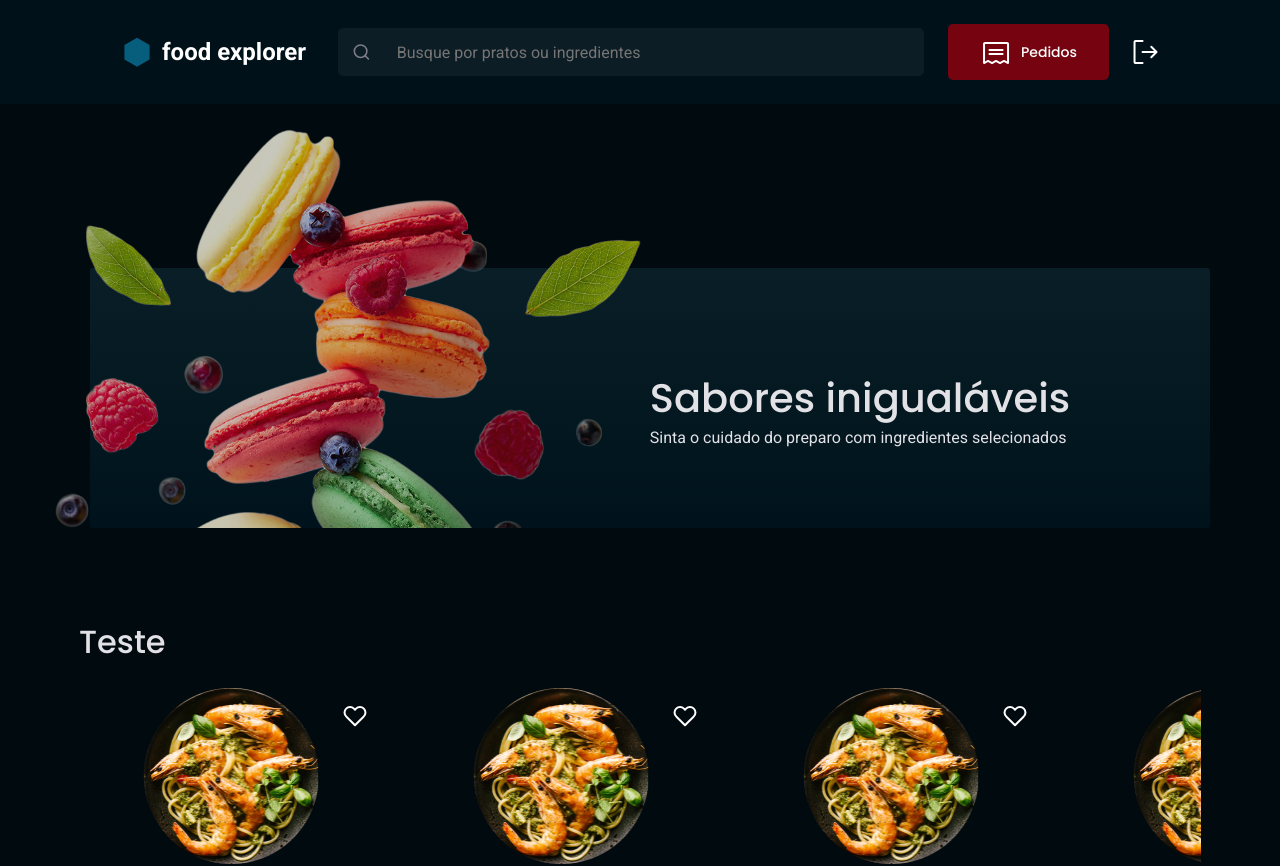
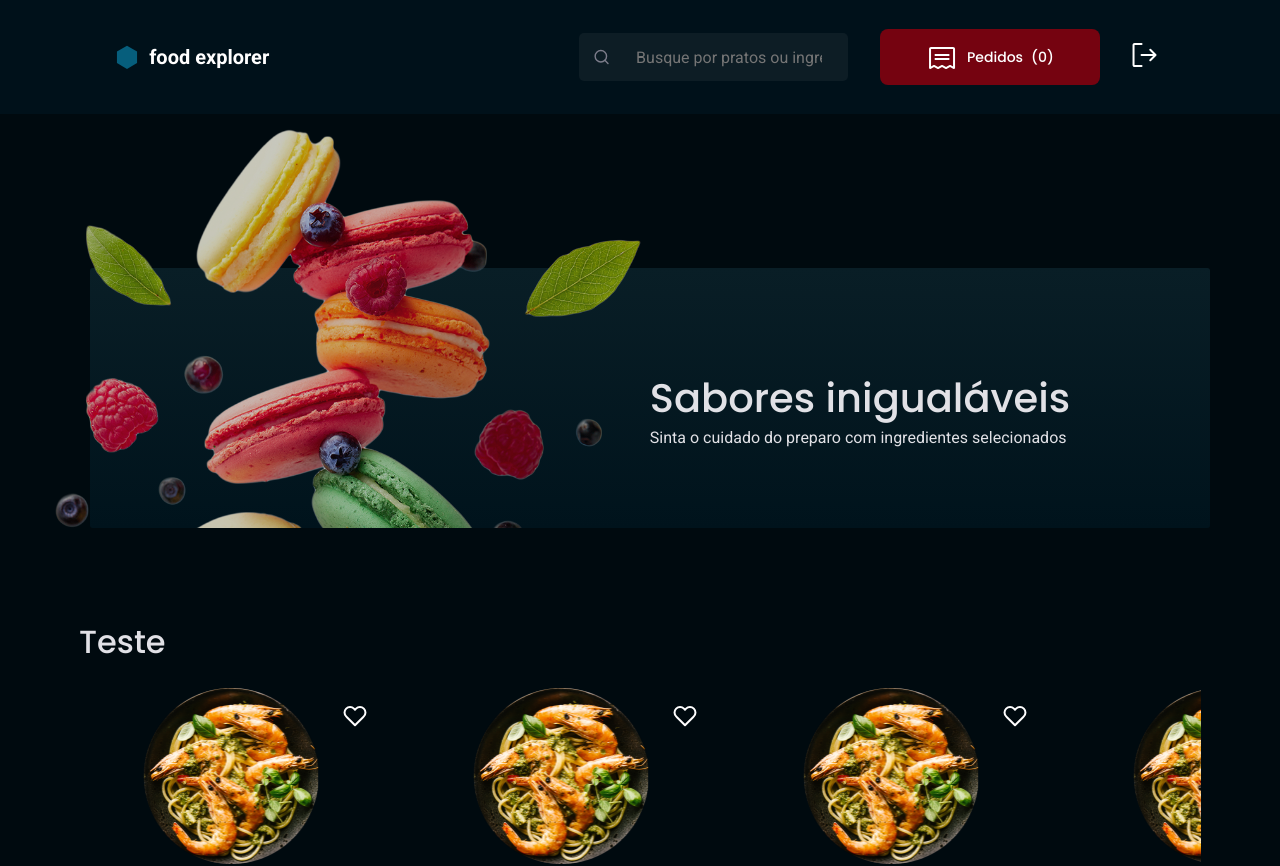
Before and after one commit to guiogigo/Food-Explorer-Front, a React (Vite) app: page / in a window 1280 px wide. Shown: the top 866 px of the page. Built offline with nearby package versions, Linux system fonts and the light colour scheme.

Commit message:
Header fix

```diff
--- a/src/components/Header/index.jsx
+++ b/src/components/Header/index.jsx
@@ -1,5 +1,5 @@
-import { Container, Profile, Menu } from "./styles";
-import { FiSearch, FiList } from 'react-icons/fi'
+import { Container, Profile } from "./styles";
+import { FiSearch, FiList, FiX } from 'react-icons/fi'
 
 import { Button } from '../Button/index.jsx'
 import { Input } from "../Input/index.jsx";
@@ -7,14 +7,23 @@ import { Input } from "../Input/index.jsx";
 import rocketIcon from '../../assets/rocket-icon.svg';
 import logoutIcon from '../../assets/logout-icon.svg';
 import receiptIcon from "../../assets/receipt-icon.svg"
+import { useRef } from "react";
 
 
 export function Header() {
+    const navRef = useRef()
+
+    function toggleNavbar(e) {
+        console.log('toggleNavbar', e.target);
+        navRef.current.classList.toggle('mobile-menu');
+    }
+
     return(
         <Container>
-            <Menu>
-                <FiList/>
-            </Menu>
+            <button className="menu no-bg" onClick={toggleNavbar}>
+                <FiList id="menu-img" size={24}/>
+            </button>
+
             <Profile>
                 <img src={rocketIcon} alt="" />
                 <div>
@@ -22,16 +31,33 @@ export function Header() {
                     <span>admin</span>
                 </div>
             </Profile>
-            <div className="desktop">
-                <Input icon={FiSearch} placeholder="Busque por pratos ou ingredientes"/>
 
-                <Button icon={receiptIcon} text={"Pedidos"}/>
+            <div className="navBar">
+                <nav ref={navRef}>
+                    <button className="menu no-bg" onClick={toggleNavbar}>
+                        <FiX size={24}/>
+                        Menu
+                    </button>
 
-                <img src={logoutIcon} alt="" />
+                    <Input icon={FiSearch} placeholder="Busque por pratos ou ingredientes"/>
+
+                    <button className="mobile-button">
+                        <span>Sair</span>
+                    </button>
+                </nav>
+
+                <button id="btn-order" type="button">
+                    <img src={receiptIcon} alt="" />
+                    <span className="btn-order-txt">Pedidos</span>
+                    <span className="btn-order-qtd">0</span>
+                </button>
+
+                <button id="exit" className="no-bg">
+                    <img src={logoutIcon} alt="Sair da aplicação" />
+                </button>
+
             </div>
-            <div className="mobile">
-                <img src={receiptIcon} alt=""/>
-            </div>
+
 
 
         </Container>
--- a/src/components/Header/styles.js
+++ b/src/components/Header/styles.js
@@ -1,46 +1,216 @@
 import { styled } from 'styled-components';
-import { SCREEN } from '../../styles/deviceBreakpoints';
+import { DEVICE_BREAKPOINTS, SCREEN } from '../../styles/deviceBreakpoints';
 
 export const Container = styled.header`
     grid-area: header;
 
-    height: 10.4rem;
+    min-height: 11.4rem;
     width: 100%;
+    padding-inline: 2.8rem;
 
     background-color: ${({theme}) => theme.COLORS.DARK_600};
 
     display: flex;
+    flex-direction: row;
+    align-items: center;
     justify-content: space-between;
-    align-items: center;
-    gap: 3.2rem;
+    gap: 1.6rem;
 
-    padding: 2.4rem 12.2rem;
 
-    .desktop {
-        width: 100%;
-        display: flex;
-        justify-content: space-between;
-        align-items: center;
-        gap: 2.4rem;
-    }
-    > img {
-        width: 2.4rem;
-        height: 2.4rem;
+    .desktop-only {
+        display: none;
+
+        ${DEVICE_BREAKPOINTS.LG} {
+            display: initial;
+        }
     }
 
-    .mobile {
+    button.no-bg {
+        border: 0;
+        border-radius: 2px;
+        background: none;
+        padding: .8rem .8rem .8rem 0;
+        display: flex;
+        align-items: center;
+        justify-content: center;
+
+        color: ${({theme}) => theme.COLORS.LIGHT_100};
+        font-family: 'Roboto';
+        font-size: 2.1rem;
+        gap: 1.6rem;
+
+        img {
+            -webkit-user-select: none; /* Safari */
+            -moz-user-select: none; /* Firefox */
+            -ms-user-select: none; /* IE10+/Edge */
+            user-select: none; /* Standard */
+        }
+    }
+
+    nav {
+        z-index: 999;
+        position: fixed;
+        top: 0;
+        left: 0;
+        width: 100%;
+        height: 100%;
+        padding: 5.6rem 2.8rem;
+
+        background: ${({ theme }) => theme.COLORS.DARK_400};
+
+        display: flex;
+        flex-direction: column;
+        align-items: flex-start;
+
+        opacity: 0;
+        transform: translateY(-100%);
+
+
+        transition: all 300ms;
+
+        .input {
+        margin-top: 6.5rem;
+        margin-bottom: 3.6rem;
+        width: 100%;
+        }
+    }
+
+    nav.mobile-menu {
+        opacity: 1;
+        transform: translateY(0);
+    }
+
+    .mobile-button {
+        display: block;
+        width: 100%;
+        text-align: left;
+        border: none;
+        border-bottom: 1px solid ${({ theme }) => theme.COLORS.DARK_1000};
+        height: 5.4rem;
+
+        background: none;
+        color: ${({ theme }) => theme.COLORS.LIGHT_100};
+        font-family: 'Roboto';
+        font-size: 2.1rem;
+        gap: 1.6rem;
+    }
+
+    #exit {
         display: none;
     }
 
-    @media (max-width: ${SCREEN.MD}) {
-        .desktop {
+    ${DEVICE_BREAKPOINTS.LG} {
+        padding-inline: clamp(10px, 9vw, 12.3rem);
+        padding-top: 0;
+        gap: 3.2rem;
+
+        button.menu {
             display: none;
         }
-        .mobile {
-            display: block;
+
+        nav {
+            background: initial;
+            position: initial;
+            top: initial;
+            left: initial;
+            width: initial;
+            height: initial;
+            padding: initial;
+            opacity: initial;
+            transform: initial;
+
+            flex-direction: row;
+            align-items: center;
+
+            .mobile-button {
+                display: none;
+            }
         }
 
-        padding: 7.2rem 3.6rem 3.6rem;
+        #exit {
+            display: initial;
+        }
+
+        .navBar {
+            display: flex;
+            flex-direction: row;
+            align-items: center;
+            gap: 3.2rem;
+        }
+    }
+
+    #btn-order {
+        position: relative;
+        border: none;
+        background: none;
+        display: flex;
+        justify-content: center;
+        align-items: center;
+        gap: .8rem;
+
+        .btn-order-txt {
+            display: none;
+        }
+        .btn-order-qtd {
+            color: ${({ theme }) => theme.COLORS.LIGHT_100};
+            background-color:  ${({ theme }) => theme.COLORS.TOMATO_100};
+            padding: 8px;
+            width: 20px;
+            height: 20px;
+            border-radius: 50%;
+            display: flex;
+            justify-content: center;
+            align-items: center;
+
+            font-family: 'Poppins';
+            font-style: normal;
+            font-weight: 500;
+            font-size: 1.4rem;
+            line-height: 24px;
+
+            position: absolute;
+            top: -15%;
+            right: -15%;
+            overflow: hidden;
+        }
+
+        ${DEVICE_BREAKPOINTS.LG} {
+            border-radius: 8px;
+            padding: 12px 46px;
+            background-color:  ${({ theme }) => theme.COLORS.TOMATO_100};
+
+            .btn-order-qtd,
+            .btn-order-txt {
+                display: inline;
+                color: ${({ theme }) => theme.COLORS.LIGHT_100};
+
+                font-family: 'Poppins';
+                font-style: normal;
+                font-weight: 500;
+                font-size: 14px;
+                line-height: 24px;
+            }
+
+            .btn-order-qtd {
+                position: unset;
+                top: unset;
+                right: unset;
+                padding: unset;
+                width: unset;
+                height: unset;
+                border-radius: unset;
+                justify-content: unset;
+                align-items: unset;
+                overflow: unset;
+            }
+
+            .btn-order-qtd::before {
+                content: '(';
+            }
+            .btn-order-qtd::after {
+                content: ')';
+            }
+        }
     }
 `;
 
@@ -48,10 +218,11 @@ export const Profile = styled.div`
     display: flex;
     align-items: center;
     gap: 10px;
+    max-width:
 
     h1 {
         font-family: Roboto;
-        font-size: 2.4rem;
+        font-size: 2.1rem;
         font-style: normal;
         font-weight: 700;
         line-height: normal;
@@ -70,8 +241,8 @@ export const Profile = styled.div`
     }
 
     > img {
-        width: 30px;
-        height: 30px;
+        width: 2.4rem;
+        height: 2.4rem;
     }
 
     > div {
--- a/src/components/Item/index.jsx
+++ b/src/components/Item/index.jsx
@@ -6,6 +6,7 @@ import { RiArrowDropRightLine } from 'react-icons/ri'
 
 
 export function Item({img ,title, desc, price}) {
+
     return(
         <Container >
             <Heart icon={FiHeart}/>
--- a/src/pages/Home/index.jsx
+++ b/src/pages/Home/index.jsx
@@ -33,11 +33,13 @@ export function Home() {
                     </div>
                 </Banner>
 
+
                 <SwiperComponent title="Teste">
                     {dados.map((dish, id) => (
                         <Item img={imgTeste} title="comida" key={`dish:${dish.id}`} desc="Massa fresca com camarões e pesto. " price="79,97"/>
                     ))}
                 </SwiperComponent>
+
 
                 <Item img={imgTeste} title="Spaguetti Gambe" desc="Massa fresca com camarões e pesto. " price="79,97"/>
 
--- a/src/pages/Home/styles.js
+++ b/src/pages/Home/styles.js
@@ -3,7 +3,7 @@ import { DEVICE_BREAKPOINTS } from '../../styles/deviceBreakpoints'
 
 
 export const Container = styled.div`
-    width: 100%;
+    max-width: 100%;
     height: 100%;
     min-height: 100vh;
 
```
Also changed, not shown: src/pages/teste.txt (added).
